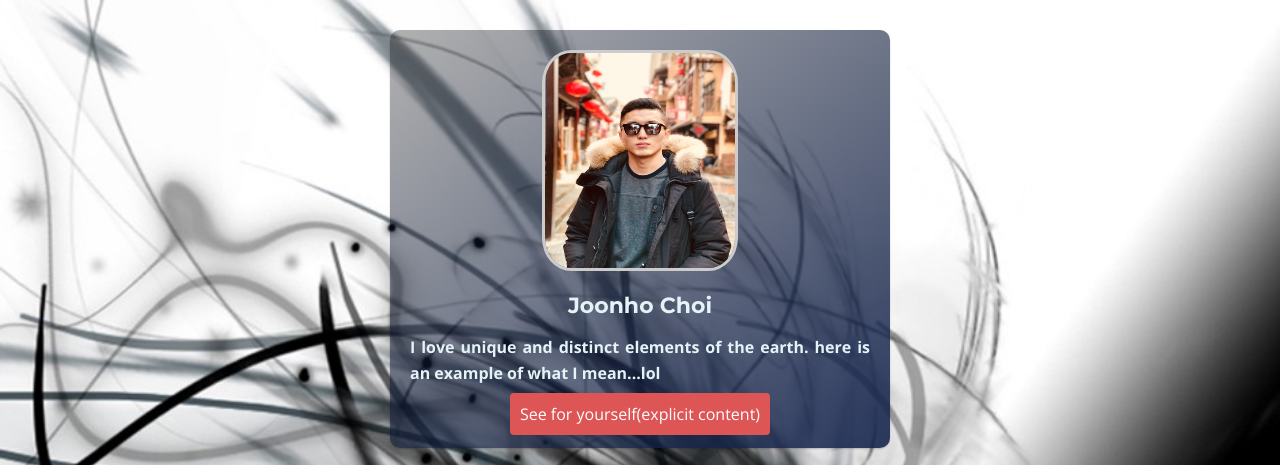
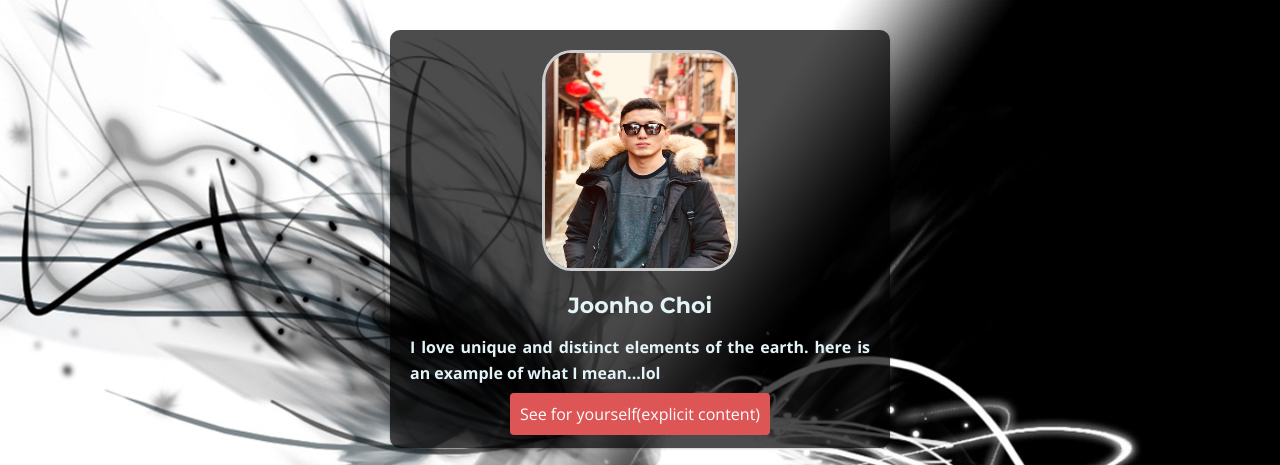
Before and after one commit to Joonho0645/profile, a plain HTML site: page index.html in a window 1280 px wide. Shown: the top 465 px of the page. Drawn offline with nearby package versions, Linux system fonts and the light colour scheme.

Commit message:
make it prettier

```diff
--- a/style.css
+++ b/style.css
@@ -2,6 +2,7 @@
 
 body {
     background: url(images/background.jpg);
+    background-attachment: fixed;
     background-size: cover;
     font-family: 'Open Sans', sans-serif;
     font-weight: 600;
@@ -56,7 +57,7 @@ a:hover {
 }
 
 .card {
-    background: linear-gradient(to bottom right, rgba(0,0,0,0.3), rgba(21,37,78,0.9));
+    background: rgba(0,0,0,0.7);
     padding: 20px;
     margin-bottom: 20px;
     border-radius: 10px;
```
